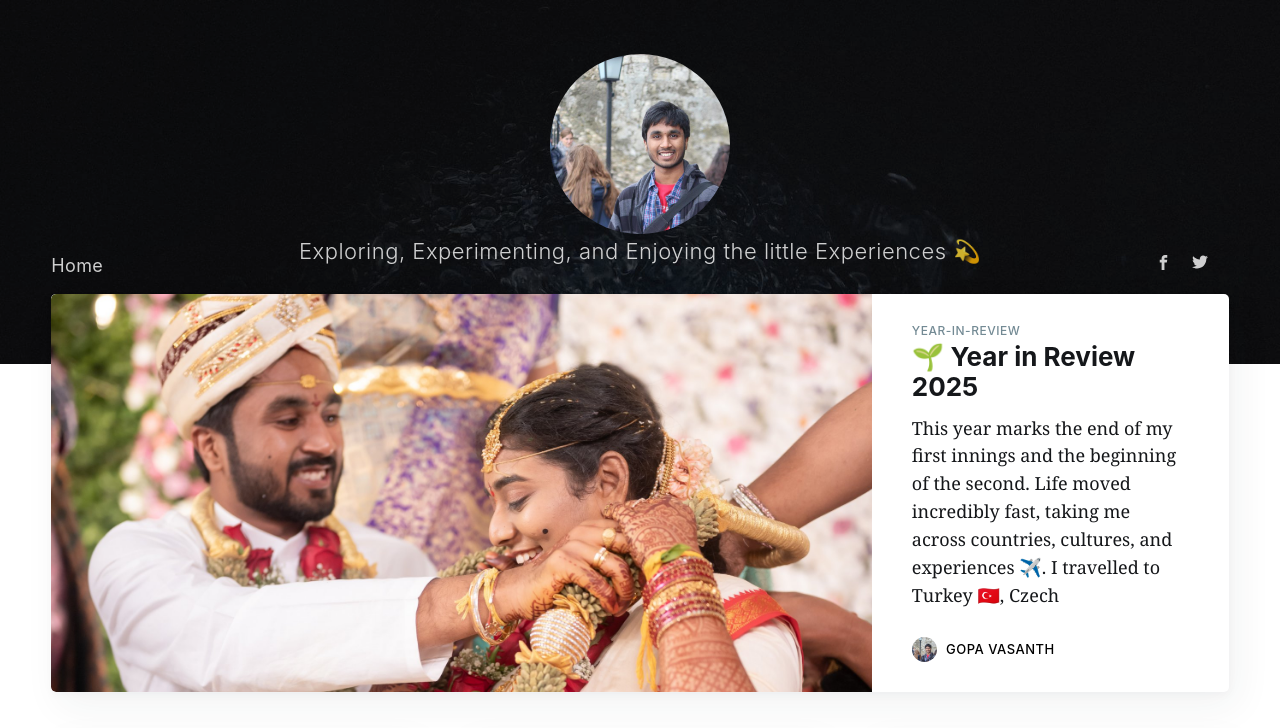
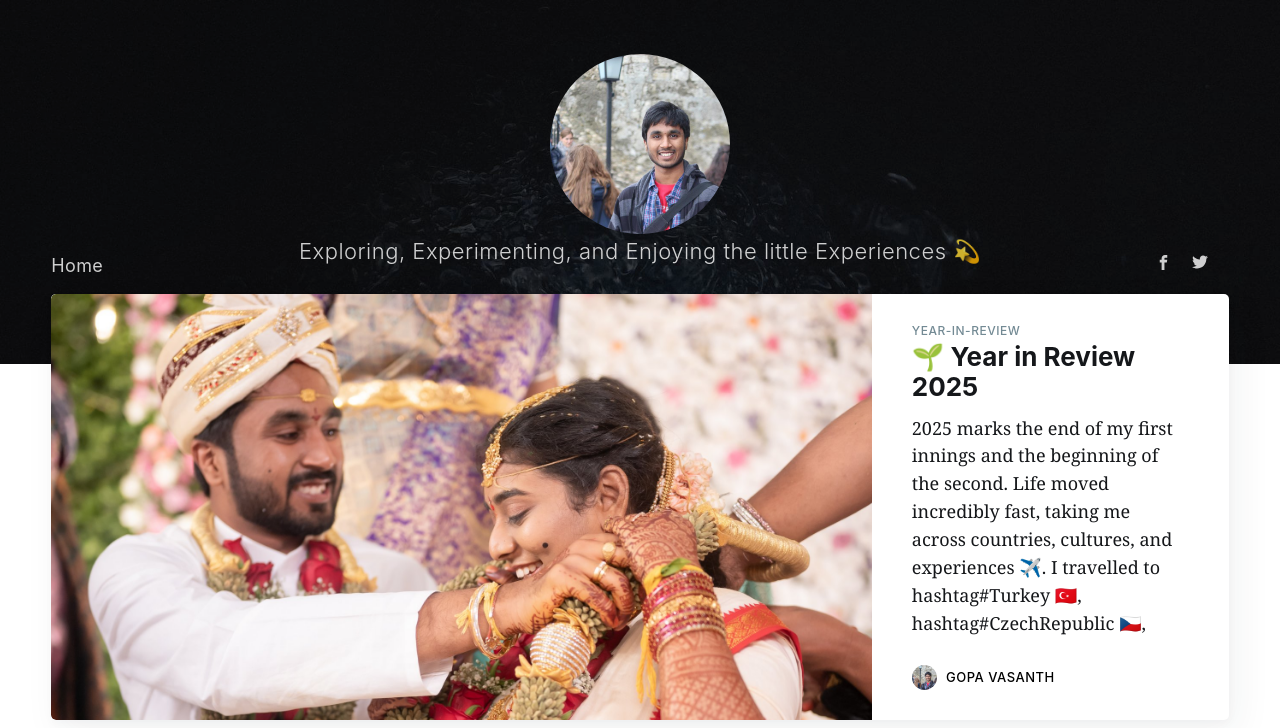
Before and after one commit to gopavasanth/gopavasanth.github.io, a Jekyll site: the page built from blog-app/index.html, in a window 1280 px wide and 900 px high, cut to the strip 0-728 px from the top of the window. Built offline with Jekyll 4.4.1, drawn with Linux system fonts in a browser that asks for light colours; nearby versions of some CDN libraries; the list of posts is cut into pages by our own code; comment, search, counter and statistics services are not loaded.

Commit message:
updates to blog post

```diff
--- a/blog-app/_posts/2021-12-26-Year-in-Review-2025.md
+++ b/blog-app/_posts/2021-12-26-Year-in-Review-2025.md
@@ -11,9 +11,9 @@
 author: Gopa-Vasanth
 ---
 
-This year marks the end of my first innings and the beginning of the second. Life moved incredibly fast, taking me across countries, cultures, and experiences ✈️. I travelled to Turkey 🇹🇷, Czech Republic 🇨🇿, Kenya 🇰🇪, and Indonesia 🇮🇩, learned new perspectives, and grew both personally and professionally. More than the places I visited, it was the journey itself that shaped me.
+2025 marks the end of my first innings and the beginning of the second. Life moved incredibly fast, taking me across countries, cultures, and experiences ✈️. I travelled to hashtag#Turkey 🇹🇷, hashtag#CzechRepublic 🇨🇿, hashtag#Kenya 🇰🇪, and hashtag#Indonesia 🇮🇩, learned new perspectives, and grew both personally and professionally. More than the places I visited, it was the journey itself that shaped me.
 
-2025 became truly special because it changed my personal life forever ❤️. I found my life partner 💍, spent time getting to know each other, travelled together, and built memories that will stay with me for a lifetime 📸. Watching two families come closer, sharing traditions, values, and countless special moments, made this year deeply meaningful and unforgettable ✨.
+This phase of my life became truly special because it changed my personal world forever ❤️ I found my life partner 💍, spent time getting to know each other, travelled together, and built memories that will stay with me for a lifetime 📸. Watching two families come closer, sharing traditions, values, and countless special moments, made this year deeply meaningful and unforgettable ✨.
 
 Alongside love and family ❤️, I continued to grow in my career by earning cloud certifications, contributing to open source 🌐, and working on impactful projects at American Express 💼. I was also grateful for the opportunity to serve as a member of the Wikimedia Foundation’s Regional Funding Committee, contributing as an advisor at the South Asia level. I am thankful for a successful first innings 🙏, and with hope and gratitude, I now step into my second innings, excited for everything that lies ahead 🚀.
 
```
Also changed, not shown: 6 other files.
